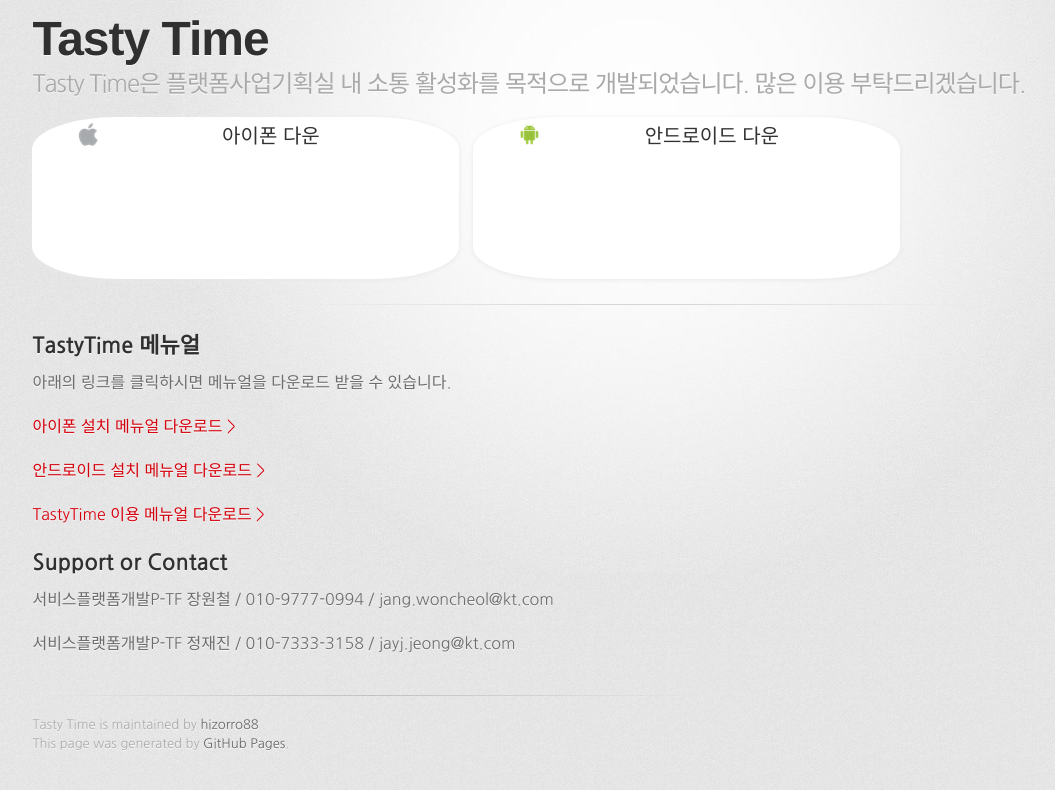
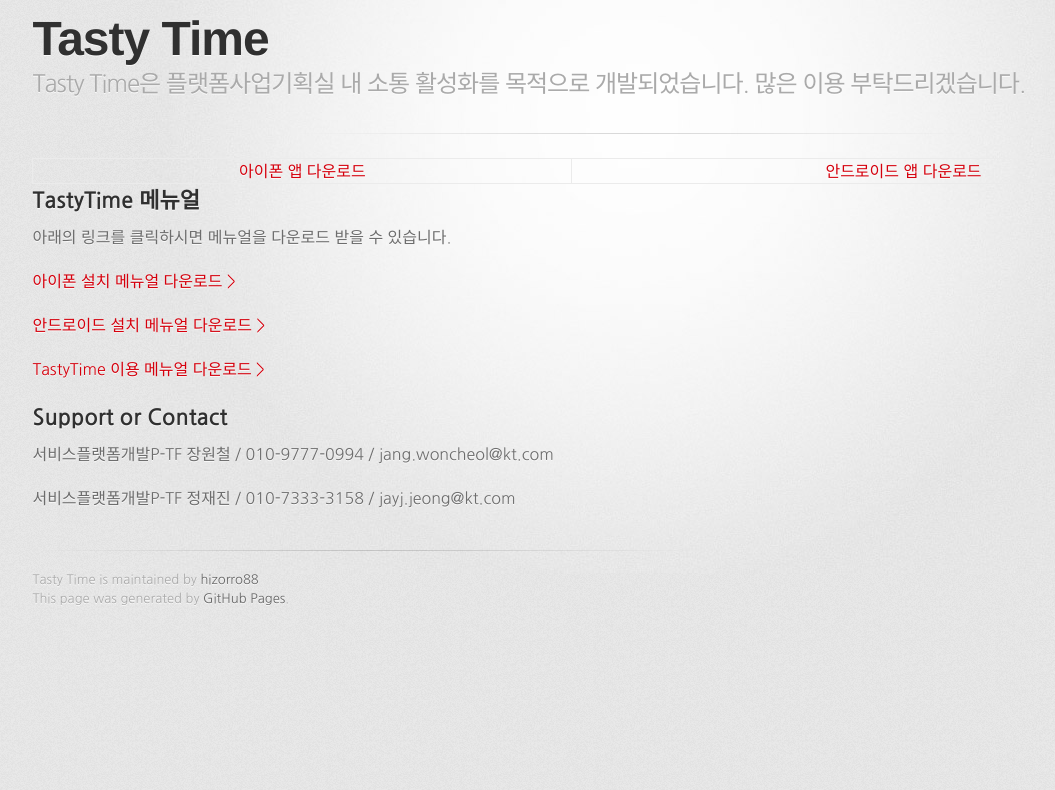
Before and after one commit to hizorro88/TastyTime, a Jekyll site: the page built from index.md, in a window 1280 px wide. Shown: the top 790 px of the page, without its empty margins (6-1061 px from the left). Built offline with Jekyll 4.4.1, drawn with Linux system fonts in a browser that asks for light colours; some web fonts are replaced; our own code applies the rules of GitHub Pages for plain Markdown files.

Commit message:
btn size

```diff
--- a/_config.yml
+++ b/_config.yml
@@ -1,4 +1,4 @@
 title: Tasty Time
 description: Tasty Time은 플랫폼사업기획실 내 소통 활성화를 목적으로 개발되었습니다. 많은 이용 부탁드리겠습니다.
-show_downloads: true
+show_downloads: false
 theme: jekyll-theme-tactile
--- a/_layouts/default.html
+++ b/_layouts/default.html
@@ -30,12 +30,12 @@
           <h2>{{ site.description | default: site.github.project_tagline }}</h2>
         </header>
 
-        <section id="downloads" class="clearfix">
+        <!-- <section id="downloads" class="clearfix">
 
           <a href="itms-services://?action=download-manifest&url=https://dl.dropboxusercontent.com/s/eqlyvbh800lnyqw/TastyTime.plist" id="download-tar-gz" class="button"><span>아이폰 다운</span></a>
           <a href="https://dl.dropboxusercontent.com/s/a1bz9nslkckzxiw/TastyTime.apk" id="download-zip" class="button"><span>안드로이드 다운</span></a>
 
-        </section>
+        </section> -->
 
         <hr>
 
--- a/index.md
+++ b/index.md
@@ -1,3 +1,6 @@
+
+[아이폰 앱 다운로드](itms-services://?action=download-manifest&url=https://dl.dropboxusercontent.com/s/eqlyvbh800lnyqw/TastyTime.plist) | [안드로이드 앱 다운로드](https://dl.dropboxusercontent.com/s/a1bz9nslkckzxiw/TastyTime.apk)
+
 ## TastyTime 메뉴얼
 
 아래의 링크를 클릭하시면 메뉴얼을 다운로드 받을 수 있습니다.
```
